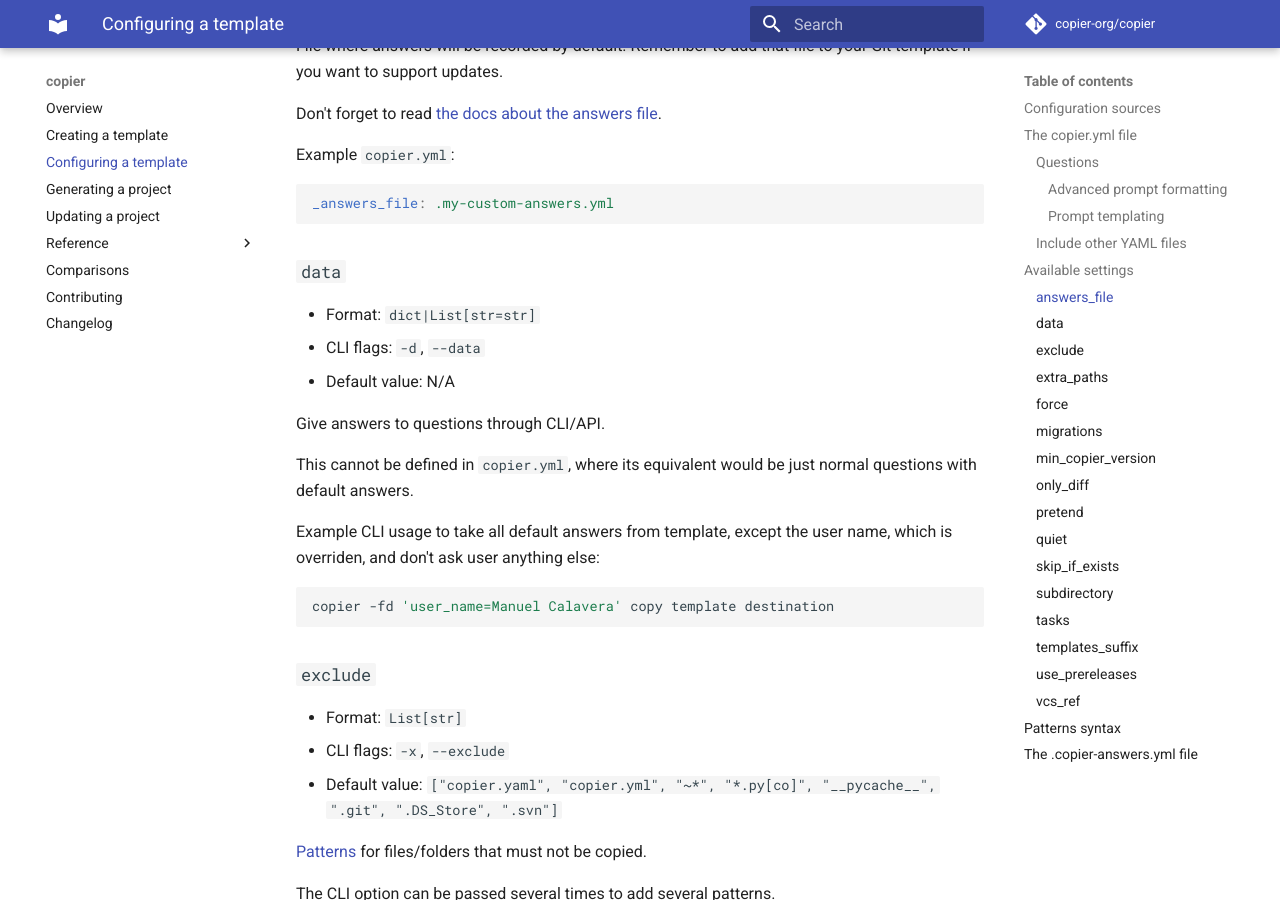
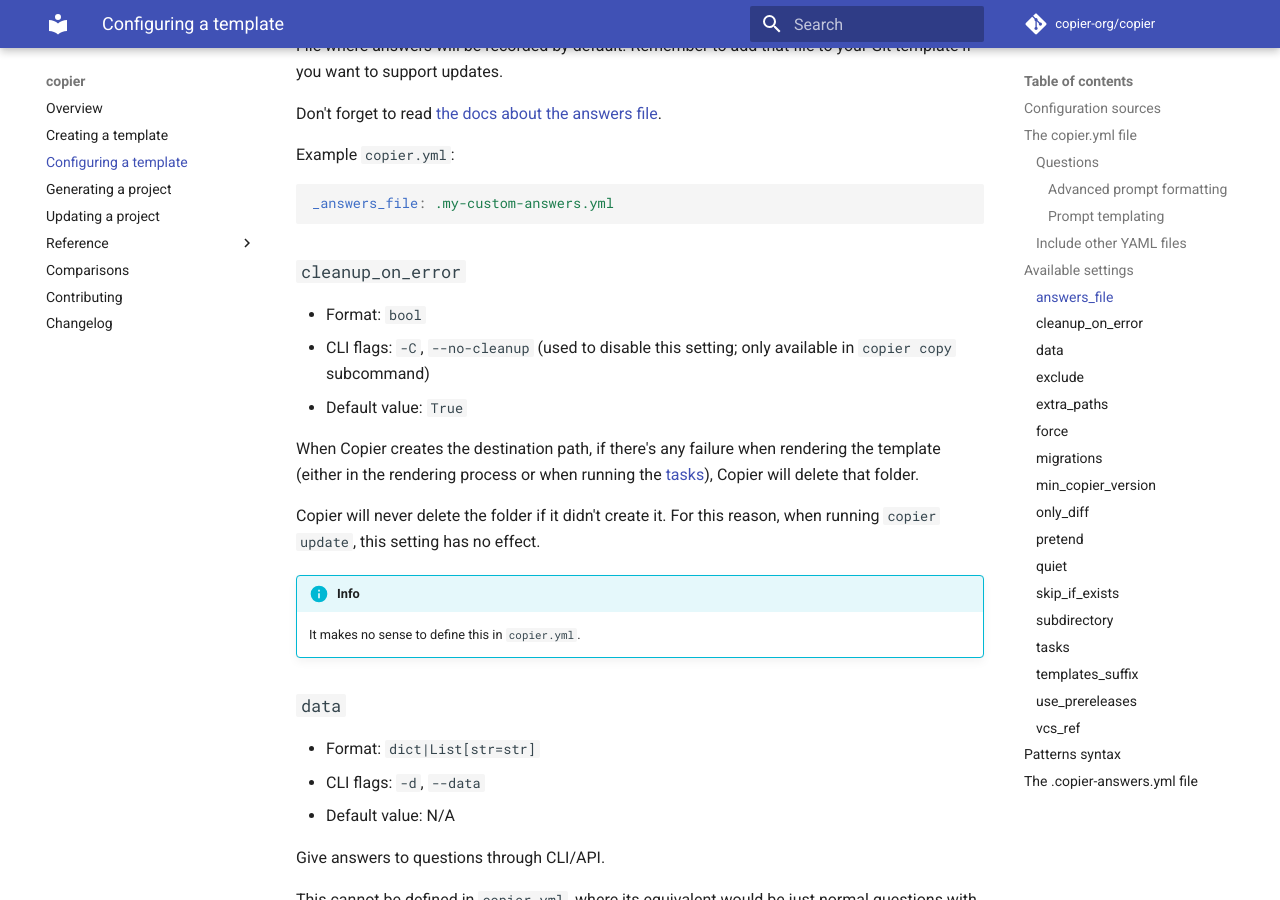
Before and after one commit to copier-org/copier, an MkDocs documentation site: the page built from docs/configuring.md, in a window 1280 px wide and 900 px high, scrolled down 4988 px. Built offline with MkDocs 1.6.1 and Material for MkDocs 9.7.7, drawn with Linux system fonts in a browser that asks for light colours; comment, search, counter and statistics services are not loaded.

Commit message:
Copier will only cleanup the folder if it created it
It's OK that Copier deletes the destination folder by default when Copier created it. After all, if something failed, you probably don't want that dangling folder around.

However, if the folder existed before (which is always true if you're updating), Copier should not delete it. Yes, this will leave garbage there, but it will be better than removing what is no garbage by accident.

Apart from enforcing this new behavior, a new `--no-cleanup` CLI flag is exposed to `copier copy` to disable this behavior altogether. The flag is not available for `copier update` because it will never work there, as explained above.

This patch fixes #262 and closes #264.

````diff
--- a/docs/configuring.md
+++ b/docs/configuring.md
@@ -253,6 +253,24 @@ Example `copier.yml`:
 ```yaml
 _answers_file: .my-custom-answers.yml
 ```
+
+### `cleanup_on_error`
+
+-   Format: `bool`
+-   CLI flags: `-C`, `--no-cleanup` (used to disable this setting; only available in
+    `copier copy` subcommand)
+-   Default value: `True`
+
+When Copier creates the destination path, if there's any failure when rendering the
+template (either in the rendering process or when running the [tasks](#tasks)), Copier
+will delete that folder.
+
+Copier will never delete the folder if it didn't create it. For this reason, when
+running `copier update`, this setting has no effect.
+
+!!! info
+
+    It makes no sense to define this in `copier.yml`.
 
 ### `data`
 
````
Also changed, not shown: 3 other files.
